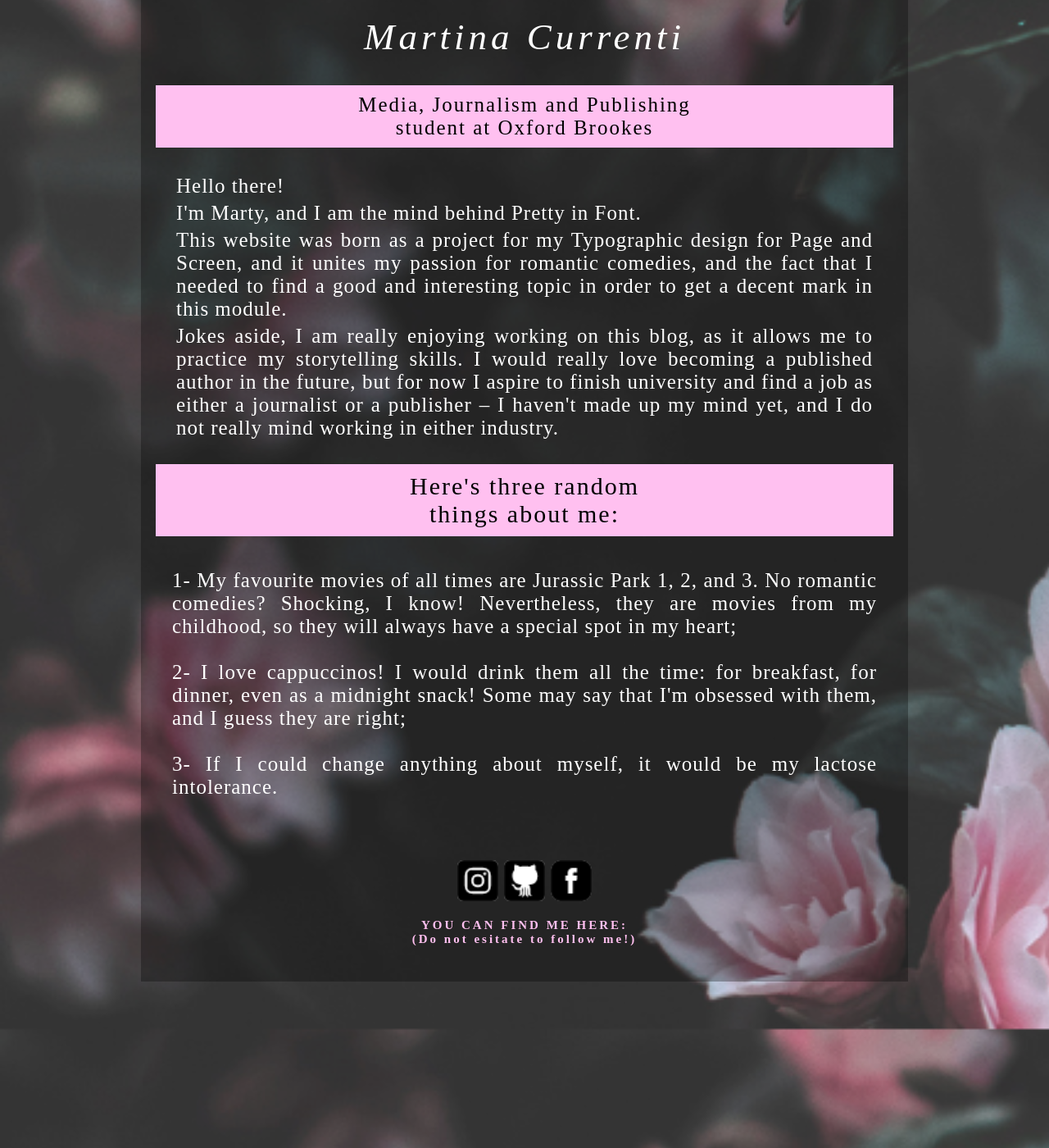
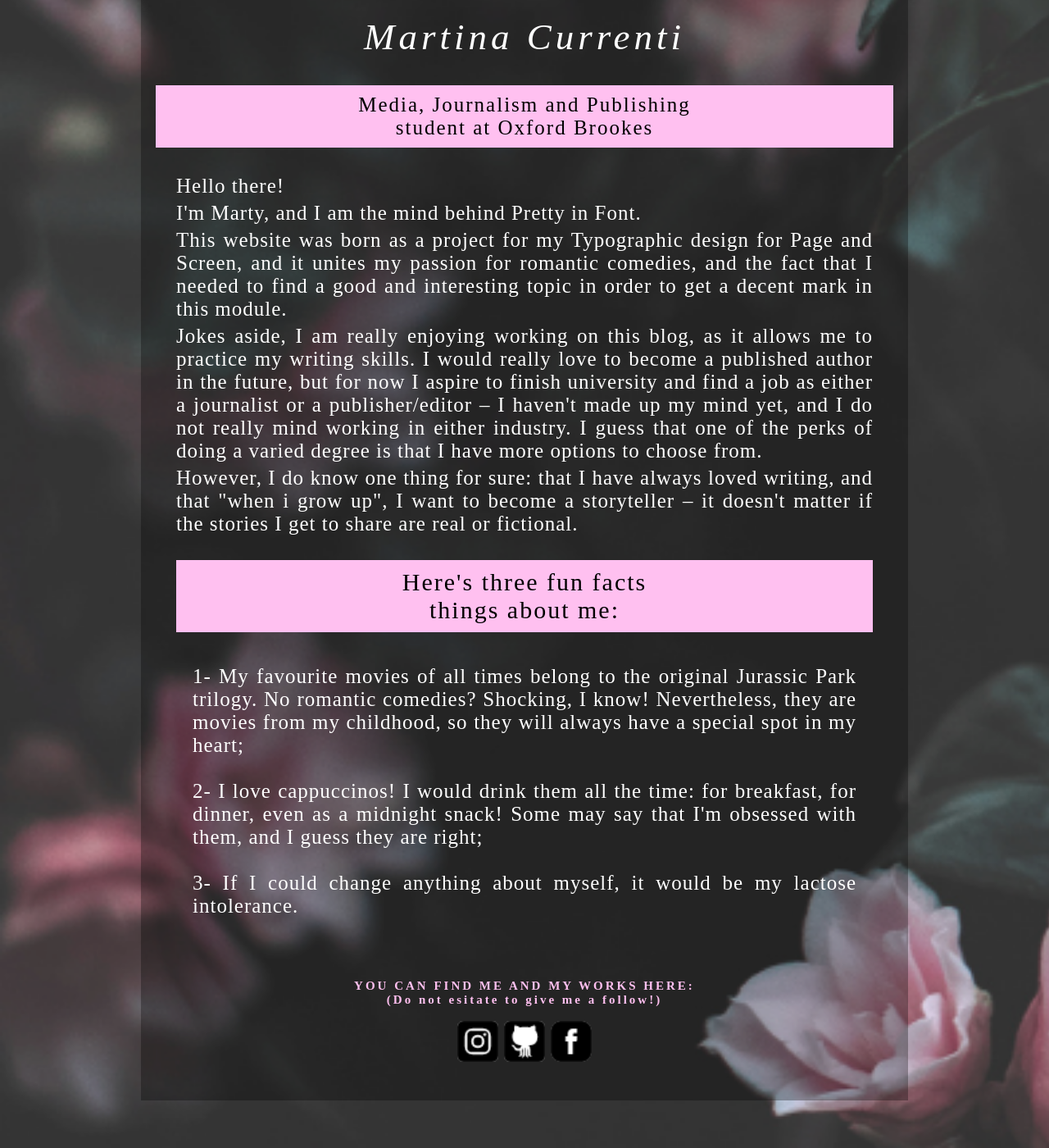
Before and after one commit to martinacurrenti/prettyinfont, a Jekyll site: the page aboutme/index.html, which Jekyll copies as it is, in a window 1280 px wide and 1400 px high, scrolled down 302 px. Shown: the whole window at 82% size. Built offline with Jekyll 4.4.1, drawn with Linux system fonts in a browser that asks for light colours.

Commit message:
Update index.html

```diff
--- a/aboutme/index.html
+++ b/aboutme/index.html
@@ -22,14 +22,14 @@ width="170px">
 
 <h3> I'm Marty, and I am the mind behind Pretty in Font. </h3>
 <h3> This website was born as a project for my Typographic design for Page and Screen, and it unites my passion for romantic comedies, and the fact that I needed to find a good and interesting topic in order to get a decent mark in this module. </h3>
-<h3> Jokes aside, I am really enjoying working on this blog, as it allows me to practice my storytelling skills. I would really love becoming a published author in the future, but for now I aspire to finish university and find a job as either a journalist or a publisher – I haven't made up my mind yet, and I do not really mind working in either industry. </h3>
-
+<h3> Jokes aside, I am really enjoying working on this blog, as it allows me to practice my writing skills. I would really love to become a published author in the future, but for now I aspire to finish university and find a job as either a journalist or a publisher/editor – I haven't made up my mind yet, and I do not really mind working in either industry. I guess that one of the perks of doing a varied degree is that I have more options to choose from. </h3>
+<h3> However, I do know one thing for sure: that I have always loved writing, and that "when i grow up", I want to become a storyteller – it doesn't matter if the stories I get to share are real or fictional.
 <!-- List section -->
-<p>Here's three random <br> things about me:</p>
+<p>Here's three fun facts <br> things about me:</p>
 
 <!-- Proper list -->
 <ol>
-  1- My favourite movies of all times are Jurassic Park 1, 2, and 3. No romantic comedies? Shocking, I know! Nevertheless, they are movies from my childhood, so they will always have a special spot in my heart; <br> <br>
+  1- My favourite movies of all times belong to the original Jurassic Park trilogy. No romantic comedies? Shocking, I know! Nevertheless, they are movies from my childhood, so they will always have a special spot in my heart; <br> <br>
 
 2- I love cappuccinos! I would drink them all the time: for breakfast, for dinner, even as a midnight snack! Some may say that I'm obsessed with them, and I guess they are right; <br> <br>
 
@@ -37,7 +37,9 @@ width="170px">
 </ol>
 
 <!-- My socials + hyperlinks -->
- <h5>
+ <h5> YOU CAN FIND ME AND MY WORKS HERE: <br>
+(Do not esitate to give me a follow!)
+ <br> <br>
 <a href="https://www.instagram.com/martinacurrenti_/">
 <img class="instagram" src="images/3.png"> </a>
 
```
Also changed, not shown: other parts of aboutme/index.html (+1 -4 lines).
